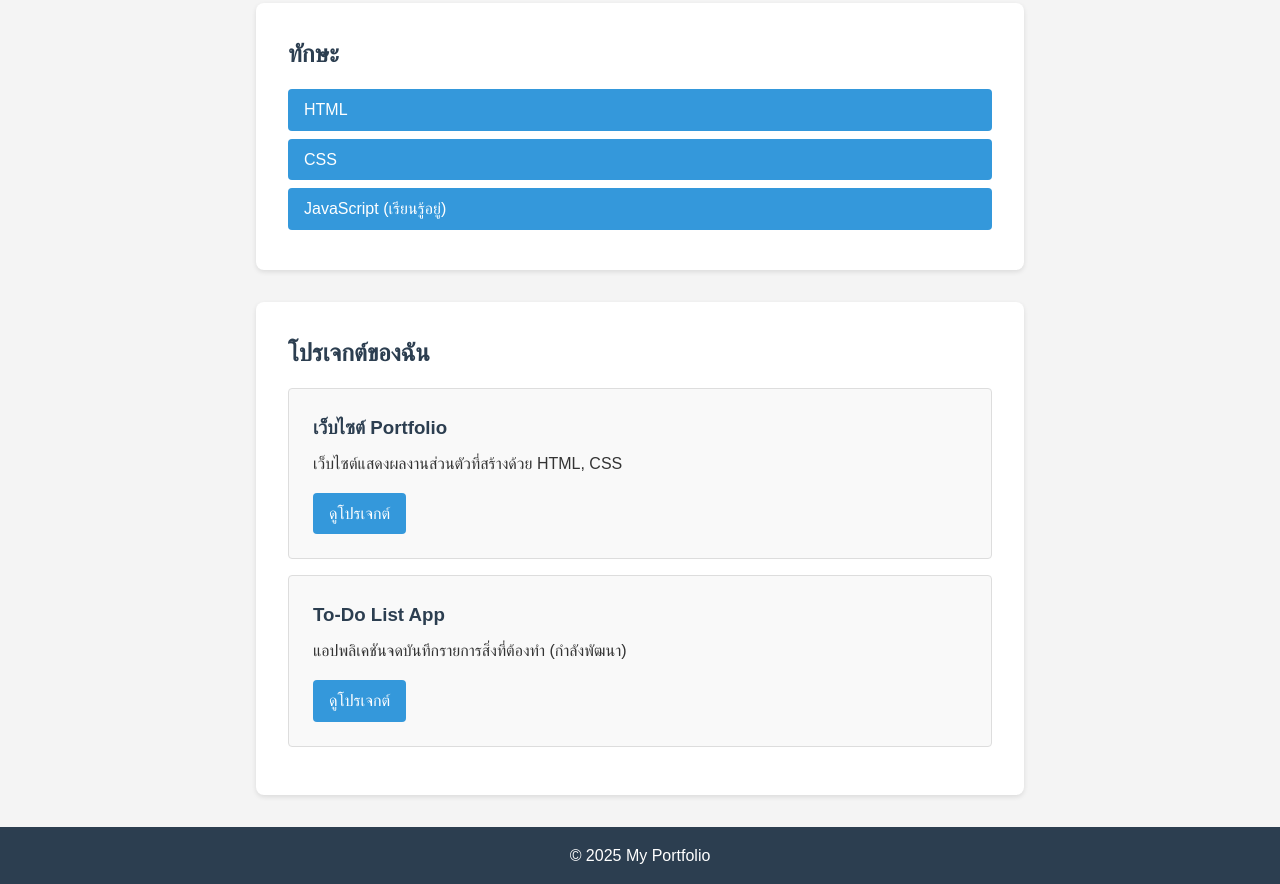
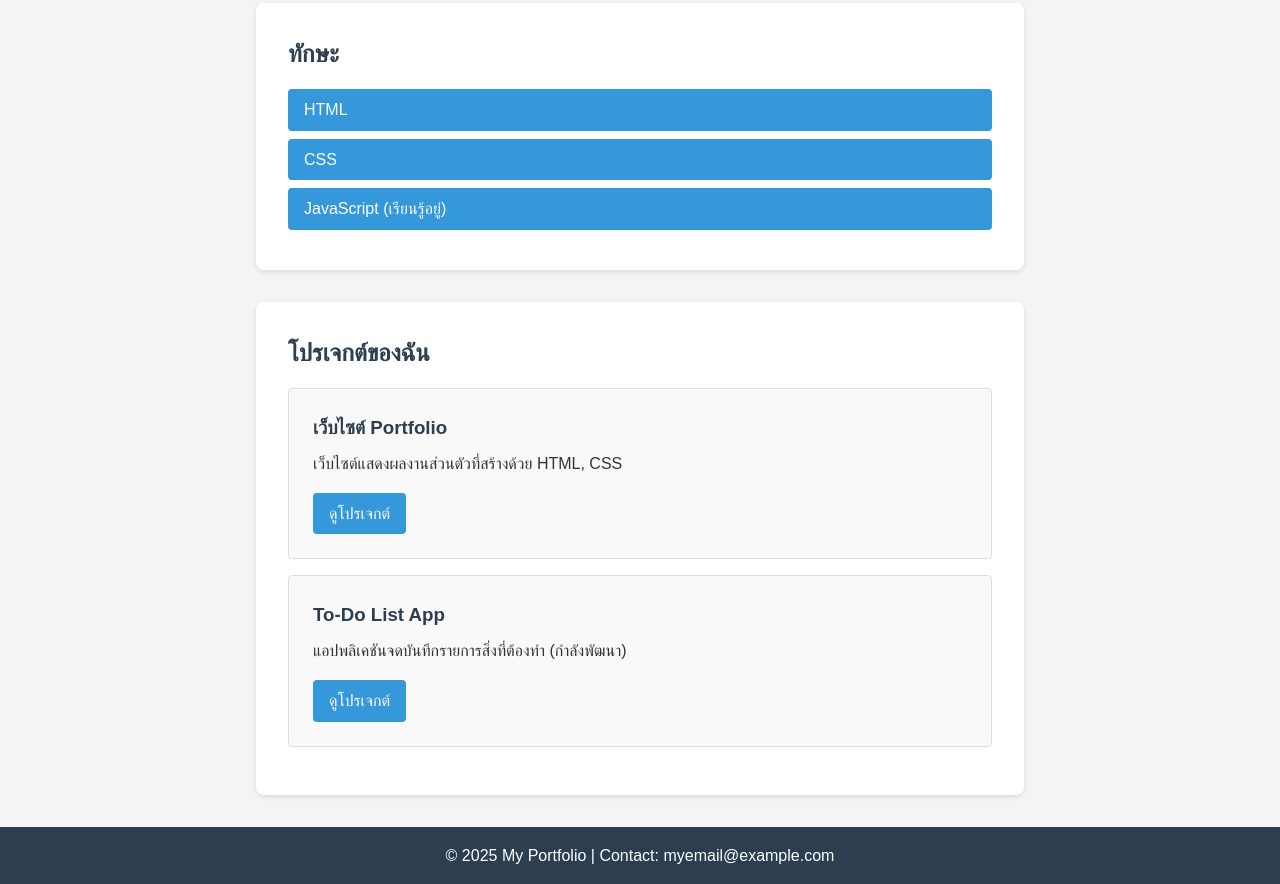
Before and after one commit to thitipat0/my-portfolio, a plain HTML site: page index.html in a window 1280 px wide. Shown: the part 354-1238 px from the top of the page. Drawn offline with Linux system fonts and the light colour scheme.

Commit message:
Add contact info to footer

```diff
--- a/index.html
+++ b/index.html
@@ -43,7 +43,7 @@
     </main>
 
     <footer>
-        <p>&copy; 2025 My Portfolio</p>
+        <p>&copy; 2025 My Portfolio | Contact: myemail@example.com</p>
     </footer>
 </body>
 </html>
```
